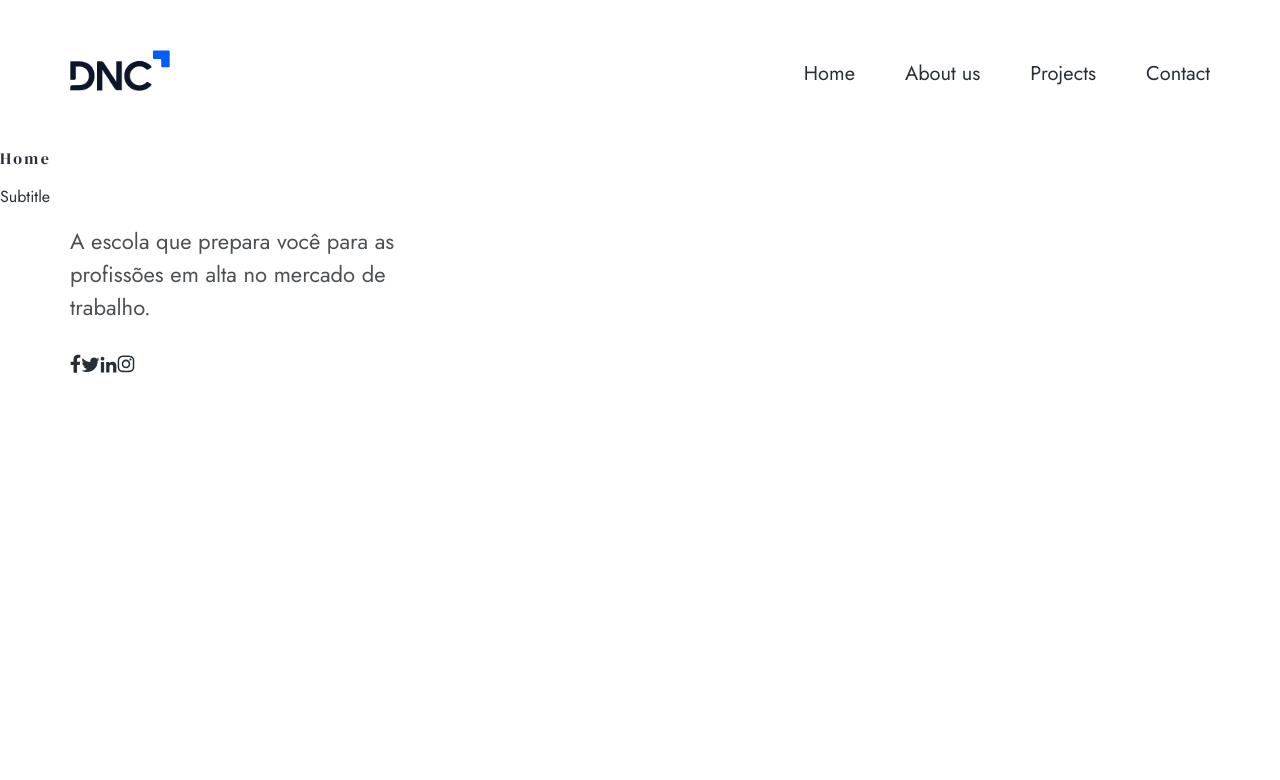
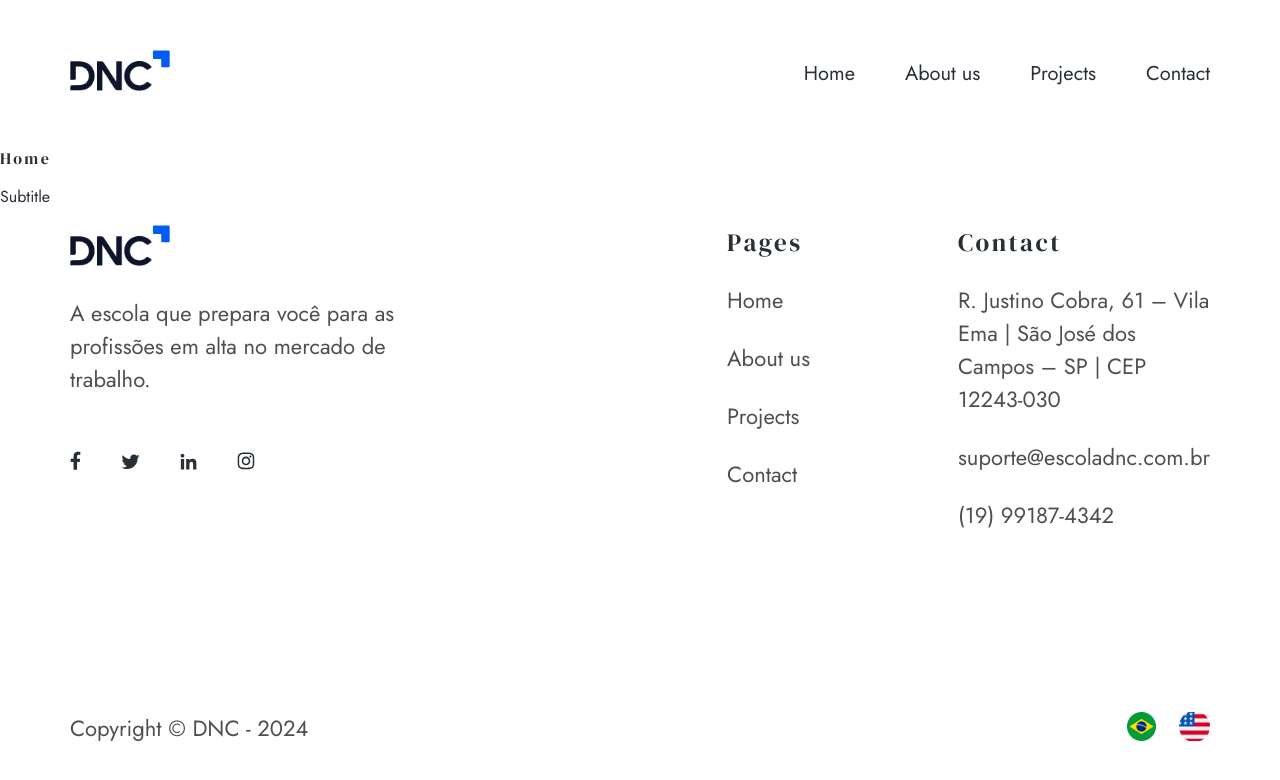
Before and after one commit to Rafael-de-Sa/dnc-arq-rafael-de-sa, a React (Vite) app in the folder dnc-arq-rafael-de-sa/: page / in a window 1280 px wide. Shown: the top 780 px of the page. Built offline with nearby package versions, Linux system fonts and the light colour scheme.

Commit message:
✨ feat: footer

```diff
--- a/dnc-arq-rafael-de-sa/src/components/Footer/Footer.jsx
+++ b/dnc-arq-rafael-de-sa/src/components/Footer/Footer.jsx
@@ -16,11 +16,12 @@
       <div className="container">
         <div className="d-flex jc-space-between">
           <div className="footer-logo-col">
+            <img src={Logo} className="footer-logo" />
             <p className="gray-1-color">
               A escola que prepara você para as profissões em alta no mercado de
               trabalho.
             </p>
-            <div className="d-flex social-link">
+            <div className="d-flex social-links">
               <a href="https://google.com" target="_blank">
                 <img src={FacebookIcon} alt="" />
               </a>
@@ -35,6 +36,41 @@
               </a>
             </div>
           </div>
+          <div className="d-flex">
+            <div className="footer-col">
+              <h3>Pages</h3>
+              <ul>
+                <li>
+                  <Link to="/">Home</Link>
+                </li>
+                <li>
+                  <Link to="/about">About us</Link>
+                </li>
+                <li>
+                  <Link to="/projects">Projects</Link>
+                </li>
+                <li>
+                  <Link to="/contact">Contact</Link>
+                </li>
+              </ul>
+            </div>
+            <div className="footer-col">
+              <h3>Contact</h3>
+              <p className="gray-1-color">
+                R. Justino Cobra, 61 – Vila Ema | São José dos Campos – SP | CEP
+                12243-030
+              </p>
+              <p className="gray-1-color">suporte@escoladnc.com.br</p>
+              <p className="gray-1-color">(19) 99187-4342</p>
+            </div>
+          </div>
+        </div>
+        <div className="d-flex jc-space-between footer-copy">
+          <p className="gray-1-color">Copyright © DNC - 2024</p>
+          <div className="langs-area d-flex">
+            <img src={BrazilIcon} height="29px" />
+            <img src={UsaIcon} height="29px" />
+          </div>
         </div>
       </div>
     </footer>
```
